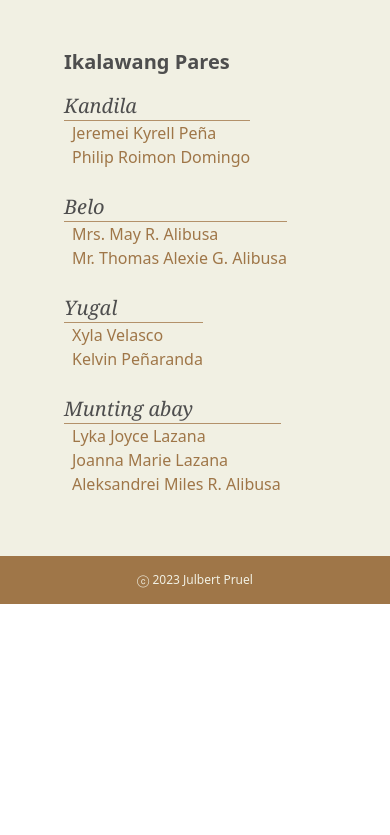
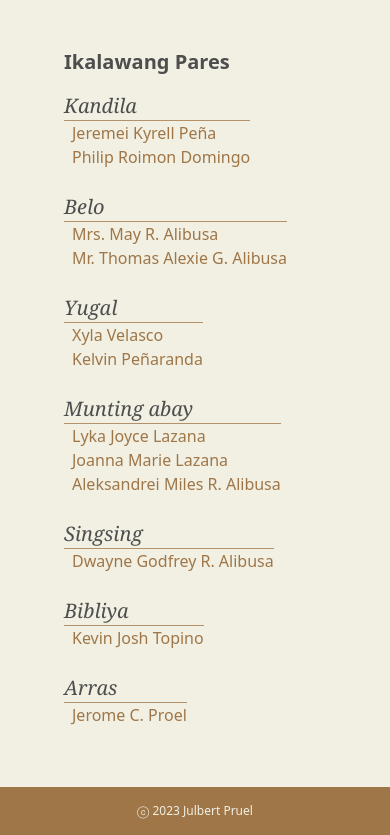
Before and after one commit to bherthchavez/wedding_site, a React (Vite) app: page / in a window 390 px wide. Shown: the part 4778-5613 px from the top of the page. Before the commit the page ends 5382 px from the top, so only its background shows below. Built offline with nearby package versions, Linux system fonts and the light colour scheme; a web font is replaced by a local one.

Commit message:
Update Entourage.jsx

```diff
--- a/src/components/Entourage.jsx
+++ b/src/components/Entourage.jsx
@@ -173,6 +173,38 @@ const Entourage = () => {
                                 </div>
                             </div>
                         </div>
+
+                        <div className="flex sm:hidden flex-col justify-start items-start ">
+                            <div className="text-left ">
+                                <div className="my-2 text-[#9f7648] text-base font-medium ">
+                                    <div className="flex flex-col">
+                                        <p className="text-[#4e4e4e] font-serif text-xl italic border-b border-1 border-[#b3916a] ">Singsing</p>
+                                        <h2 className="pl-2">Dwayne Godfrey R. Alibusa</h2>
+                                    </div>
+                                </div>
+                            </div>
+                        </div>
+                        <div className="flex sm:hidden flex-col justify-start items-start ">
+                            <div className="text-left ">
+                                <div className="my-2 text-[#9f7648] text-base font-medium ">
+                                    <div className="flex flex-col">
+                                        <p className="text-[#4e4e4e] font-serif text-xl italic border-b border-1 border-[#b3916a] ">Bibliya</p>
+                                        <h2 className="pl-2">Kevin Josh Topino</h2>
+                                    </div>
+                                </div>
+                            </div>
+                        </div>
+                        <div className="flex sm:hidden flex-col justify-start items-start ">
+                            <div className="text-left ">
+                                <div className="my-2 text-[#9f7648] text-base font-medium ">
+                                    <div className="flex flex-col">
+                                        <p className="text-[#4e4e4e] font-serif text-xl italic border-b border-1 border-[#b3916a] ">Arras</p>
+                                        <h2 className="pl-2">Jerome C. Proel</h2>
+                                    </div>
+                                </div>
+                            </div>
+                        </div>
+
                     </div>
                     <div className="hidden flex-col gap-2 sm:mt-11 sm:flex">
                         <div className="flex flex-col justify-start items-start ">
```
